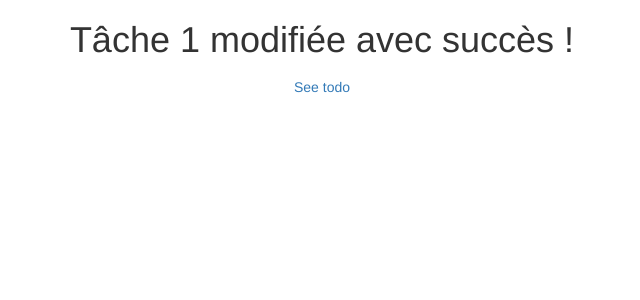
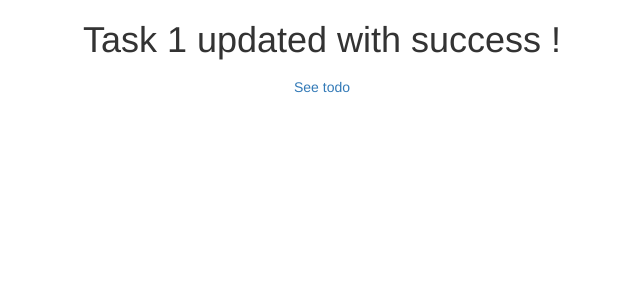
Before and after one commit to BouBooo/NodeJs_Express, a Node server app: template views/put.hbs in a window 1280 px wide. Shown: the top 300 px of the page, without its empty margins (318-958 px from the left). Run offline with Node 20, Linux system fonts and the light colour scheme; the template is opened without the code that fills it: most values are stand-ins (such as "Sample title", 1, 10 or a date in 2020); some libraries are stand-ins or nearby versions; some web fonts are replaced.

Commit message:
first 2019's commit <3

```diff
--- a/views/put.hbs
+++ b/views/put.hbs
@@ -13,7 +13,7 @@
     </head>
 <body align="center">
 
-<h1>Tâche {{{id}}} modifiée avec succès ! </h1>
+<h1>Task {{{id}}} updated with success  ! </h1>
 
 <!--<a href="../{{{id}}}">See todo</a>-->
 
```
